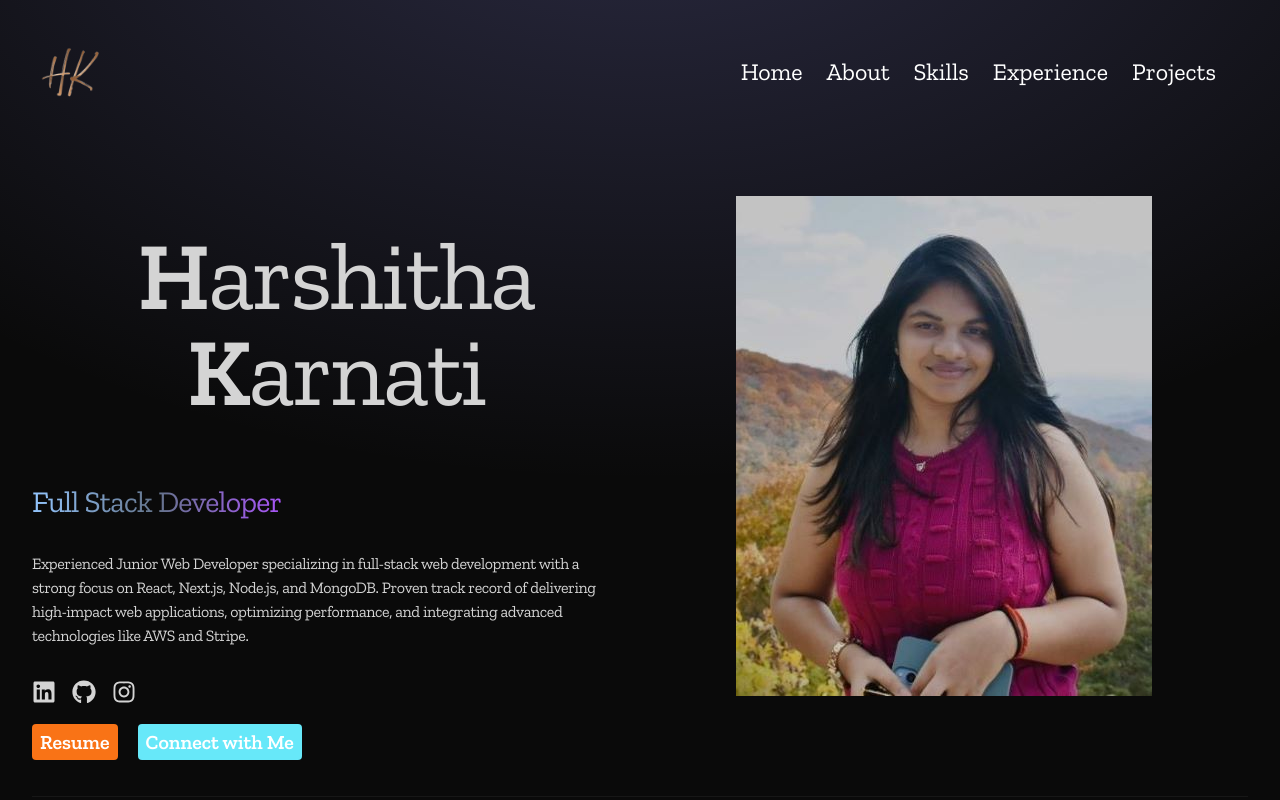
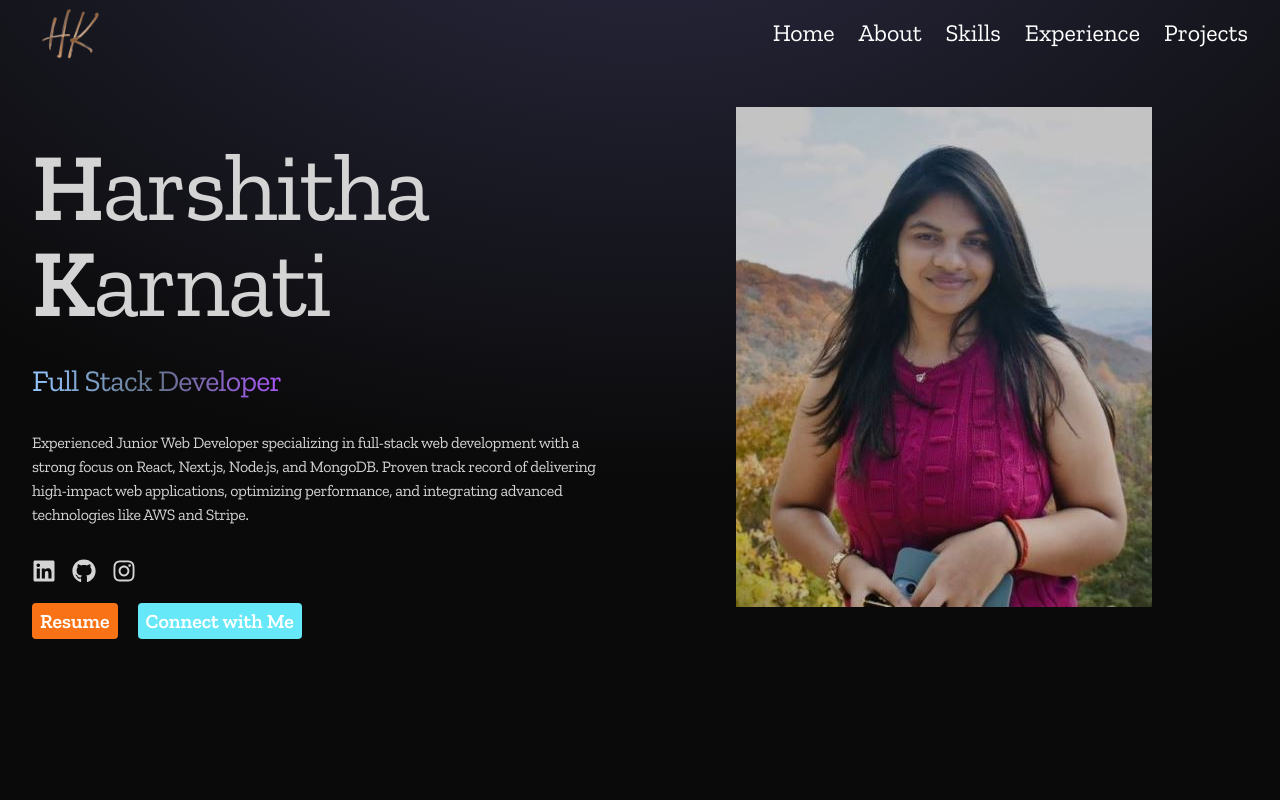
Before and after one commit to Karnati-harshu/KarnatiHarshu, a React (Vite) app: page / in a window 1280 px wide. Shown: the top 800 px of the page. Built offline with nearby package versions, Linux system fonts and the light colour scheme.

Commit message:
added side nav

```diff
--- a/src/components/MyContent.jsx
+++ b/src/components/MyContent.jsx
@@ -16,7 +16,7 @@ const container = (delay) => ({
 const MyContent = () => {
   const [menu, setMenu] = useState("menu")
   return (
-    <div id="home" className="border-b border-neutral-900 pb-4 lg:mb-35">
+    <div id="home" className="border-b border-neutral-900 pb-4 h-dvh lg:mb-35">
       <div className="flex flex-wrap">
         <div className="w-full lg:w-1/2">
           <div className="flex flex-col items-center lg:items-start">
@@ -24,7 +24,7 @@ const MyContent = () => {
               variants={container(0)}
               initial="hidden"
               animate="visible"
-              className="pb-16 text-6xl font-thin tracking-tight lg:mt-16 lg:text-8xl sm:text-center"
+              className="pb-16 text-6xl font-thin tracking-tight lg:mt-10 xl:mt-16 xl:text-8xl  lg:xl:pb-8"
             >
               <span className=" font-semibold">H</span>arshitha{" "}
               <span className=" font-semibold">K</span>arnati{" "}
--- a/src/components/Navbar.jsx
+++ b/src/components/Navbar.jsx
@@ -1,25 +1,99 @@
-import React,{ useState, useEffect }  from 'react'
-import logo from '../assets/HKLogo.png'
-import AnchorLink from 'react-anchor-link-smooth-scroll';
+import React, { useState, useEffect } from "react";
+import logo from "../assets/HKLogo.png";
+import AnchorLink from "react-anchor-link-smooth-scroll";
+import { CiCircleRemove, CiMenuFries } from "react-icons/ci";
 
 const Navbar = () => {
-  const [menu,setMenu] = useState("menu")
+  const [menu, setMenu] = useState("menu");
+  const [menuOpen, setMenuOpen] = useState(false);
+  const toggleMenu = () => {
+    setMenuOpen(!menuOpen);
+  };
+  const closeMenu = () => {
+    setMenuOpen(false);
+  }
   return (
-    <nav className='mb-5 flex items-center justify-between py-6'>
-        <div className='flex flex-shrink-0 items-center'>
-            <img className='mx-2 w-16  text-2xl' src={logo} alt='logo' />
+    <nav className="mb-5 relative flex items-center justify-between py-6 lg:mb-2 lg:py-2">
+      <div className="flex flex-shrink-0 items-center">
+        <img className="mx-2 w-16  text-2xl" src={logo} alt="logo" />
+      </div>
+      {/* <div>
+          <button className='block sm:hidden transition'>{click ? <Fatime/> : <CiMenuFries/> }</button>
+        </div> */}
+      <div className="block sm:hidden">
+        <button onClick={toggleMenu} className="transition">
+          <CiMenuFries size={30} />
+        </button>
+      </div>
+      <div
+        className={` fixed top-0 left-0 z-50 h-full w-64 bg-gray-800 transform transition-transform ${menuOpen ? "translate-x-0" : "-translate-x-full"
+          } sm:hidden`}
+      >
+        <div className="flex justify-between items-center p-4">
+          <img className="w-16 text-2xl" src={logo} alt="logo" />
+          <button onClick={toggleMenu} className="text-white sm:hidden">
+            <CiCircleRemove size={30} />
+          </button>
         </div>
-        <div >
-          <ul className=' m-8 flex items-center justify-center gap-6 text-2xl'>
-            <li><AnchorLink className= " no-underline text-white " offset= {50} href='#home' ><p onClick={() => setMenu("home")}>Home</p></AnchorLink></li>
-            <li><AnchorLink className= "no-underline text-white " offset= {50} href='#about' ><p onClick={() => setMenu("about")}>About</p></AnchorLink></li>
-            <li><AnchorLink className= "no-underline text-white " offset= {50} href='#skills' ><p onClick={() => setMenu("skills")}>Skills</p></AnchorLink></li>
-            <li><AnchorLink className= "no-underline text-white " offset= {50} href='#experience' ><p onClick={() => setMenu("experience")}>Experience</p></AnchorLink></li>
-            <li><AnchorLink className= "no-underline text-white " offset= {50} href='#projects' ><p onClick={() => setMenu("projects")}>Projects</p></AnchorLink></li>
-          </ul>
-        </div>
+        <ul className=" m-8 flex flex-col items-center justify-center gap-6 text-2xl sm:mt-0 sm:flex-row">
+          <li>
+            <AnchorLink
+              className=" no-underline text-white "
+              offset={50}
+              href="#home"
+            >
+              <p onClick={closeMenu}>Home</p>
+            </AnchorLink>
+          </li>
+          <li>
+            <AnchorLink
+              className="no-underline text-white "
+              offset={50}
+              href="#about"
+            >
+              <p onClick={closeMenu}>About</p>
+            </AnchorLink>
+          </li>
+          <li>
+            <AnchorLink
+              className="no-underline text-white "
+              offset={50}
+              href="#skills"
+            >
+              <p onClick={closeMenu}>Skills</p>
+            </AnchorLink>
+          </li>
+          <li>
+            <AnchorLink
+              className="no-underline text-white "
+              offset={50}
+              href="#experience"
+            >
+              <p onClick={closeMenu}>Experience</p>
+            </AnchorLink>
+          </li>
+          <li>
+            <AnchorLink
+              className="no-underline text-white "
+              offset={50}
+              href="#projects"
+            >
+              <p onClick={closeMenu}>Projects</p>
+            </AnchorLink>
+          </li>
+        </ul>
+      </div>
+      <div className='hidden sm:flex sm:items-center sm:justify-center'>
+        <ul className='flex items-center gap-6 text-2xl'>
+          <li><AnchorLink className="no-underline text-white" offset={50} href='#home'>Home</AnchorLink></li>
+          <li><AnchorLink className="no-underline text-white" offset={50} href='#about'>About</AnchorLink></li>
+          <li><AnchorLink className="no-underline text-white" offset={50} href='#skills'>Skills</AnchorLink></li>
+          <li><AnchorLink className="no-underline text-white" offset={50} href='#experience'>Experience</AnchorLink></li>
+          <li><AnchorLink className="no-underline text-white" offset={50} href='#projects'>Projects</AnchorLink></li>
+        </ul>
+      </div>
     </nav>
-  )
-}
+  );
+};
 
-export default Navbar
+export default Navbar;
```
